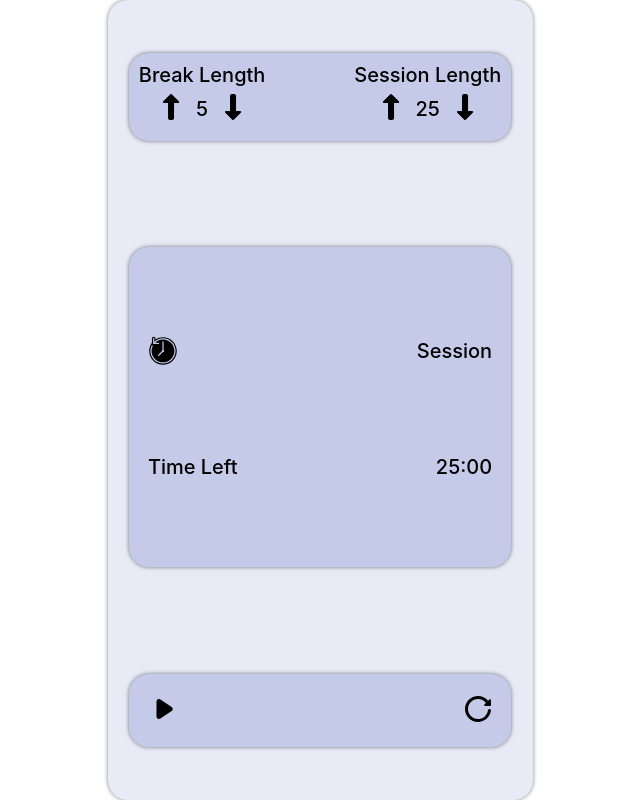
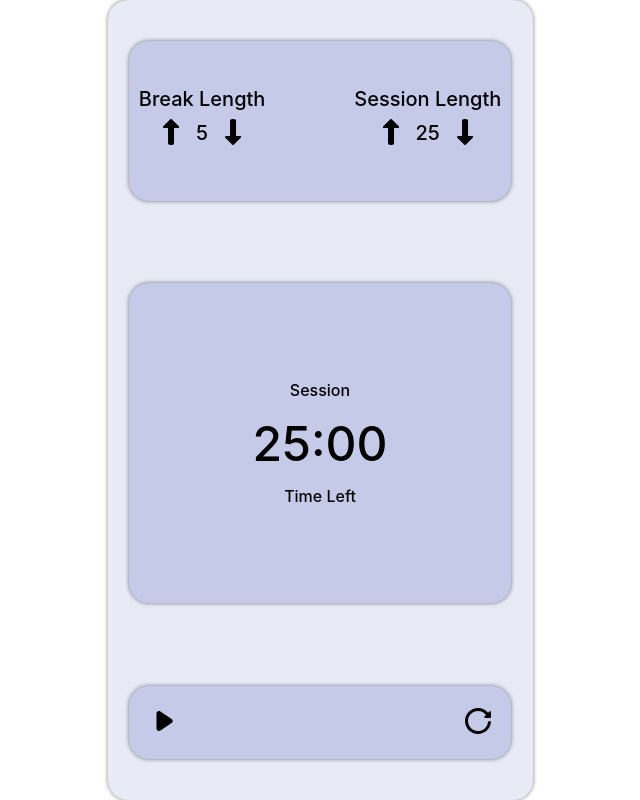
Before and after one commit to CodeEvolver/25plus5clock, a React (Create React App) app: page / in a window 1280 px wide. Shown: the whole page, without its empty margins (320-960 px from the left). Built offline with nearby package versions, Linux system fonts and the light colour scheme.

Commit message:
All requirements and func met, two tests failing.

```diff
--- a/src/App.css
+++ b/src/App.css
@@ -21,7 +21,7 @@ button {
 
 #setting {
   width: 90%;
-  height: auto;
+  height: 20%;
   display: flex;
   flex-direction: row;
   flex-wrap: wrap;
@@ -53,8 +53,6 @@ button {
 }
 #setting div div button {
   width: auto;
-  font-size: 20px;
-  font-weight: 500;
 }
 
 #counter {
@@ -63,21 +61,21 @@ button {
   align-items: center;
   width: 90%;
   height: 40%;
-  justify-content: space-evenly;
+  justify-content: space-around;
+  align-content: center;
   border-radius: 20px;
   background-color: #C5CAE9;
   box-shadow: 0px 0px 4px rgba(0, 0, 0, 0.5);
 }
-#counter div {
-  width: 90%;
-  display: flex;
-  flex-direction: row;
-  flex-wrap: wrap;
-  align-items: center;
-  justify-content: space-between;
+#counter p {
+  width: auto;
+  height: auto;
+  margin: 10% auto;
+  text-align: center;
+  font-weight: 500;
 }
-#counter div p {
-  font-size: 20px;
+#counter #time-left {
+  font-size: xxx-large;
   font-weight: 500;
 }
 
--- a/src/App.js
+++ b/src/App.js
@@ -72,7 +72,7 @@ function App() {
 
   //To restart the timer when countdow finishes
   const restart = useCallback(() => {
-    //dispatch actions that resets the session an break counts to the initial state
+    //dispatch actions that resets the session and break counts to the initial state
     dispatch({type:'SETSESSION', payload:sessionLength*60})
     dispatch({type:'SETBREAK', payload:breakLength*60})
   }, [dispatch,sessionLength, breakLength])
@@ -103,29 +103,43 @@ function App() {
 
     const updateSessionCount = () => {
       if(!isPaused) {
-        sessionDuration-=1;
+        console.log(sessionDuration, "before");
+        sessionDuration>0 && (sessionDuration-=1);
+        console.log(sessionDuration, "after");
         dispatch({
           type:'COUNTSESSION',
           payload:sessionDuration,
         })
-        if(sessionDuration <= 0){
+        console.log(sessionCount, "display")
+        /*if(sessionDuration === 0){
           clearInterval(interval);
-          setSessionRound((prevSessionRound) => prevSessionRound+1);
           beep();
+          //setSessionRound(sessionRound+1);
+        }*/
+        if(sessionCount === 0){
+          clearInterval(interval);
+          beep();
+          setSessionRound(sessionRound+1);
         }
       }
     }
     const updateBreakCount = () => {
       if(!isPaused) {
-        breakDuration-=1;
+        console.log(breakDuration, "before");
+        breakDuration>0 && (breakDuration-=1);
+        console.log(breakDuration, "after");
         dispatch({
           type:'COUNTBREAK',
           payload:breakDuration,
         })
-        if(breakDuration < 0){
+        console.log(breakCount, "display");
+        /*if(breakDuration === 0){
+          setBreakRound(breakRound+1);
+        }*/
+        if(breakCount===0) {
           clearInterval(interval);
-          setBreakRound((prevBreakRound) => prevBreakRound+1);
           beep();
+          setBreakRound(breakRound+1);
           restart();
         }
       }
@@ -183,12 +197,9 @@ function App() {
       </div>
       <div id='counter'>
         <div>
-          <img src={TimerIcon} alt='timer icon'/>
           <p id="timer-label">{inSession?"Session":"Break"}</p>
-        </div>
-        <div>
+          <p id="time-left">{inSession?timeDisplay(sessionCount): timeDisplay(breakCount)}</p>
           <p>Time Left</p>
-          <p id="time-left">{inSession?timeDisplay(sessionCount): timeDisplay(breakCount)}</p>
         </div>
         <audio ref={audioRef} id='beep' src={Beep}></audio>
       </div>
--- a/src/App.scss
+++ b/src/App.scss
@@ -2,6 +2,7 @@ $font: auto;
 $digit-size: 20px;
 $letter-size: 25px;
 $digit-weigth: 500;
+$letter-weight: 300;
 $primary-color: #E8EAF6;
 $secondary-color: #C5CAE9;
 $brand-color: #1A237E;
@@ -38,7 +39,7 @@ button {
 }
 #setting {
     width: 90%;
-    height: auto;
+    height: 20%;
     @include row;
     @include setrow;
     border-radius: 20px;
@@ -62,8 +63,6 @@ button {
             }
             button {
                 width: auto;
-                font-size: $digit-size;
-                font-weight: $digit-weigth;
             }
         }
     }
@@ -72,20 +71,22 @@ button {
     @include col;
     width: 90%;
     height: 40%;
-    justify-content: space-evenly;
+    justify-content: space-around;
+    align-content: center;
+    //align-content: space-between;
     border-radius: 20px;
     background-color: $secondary-color;
     box-shadow: 0px 0px 4px rgba(0,0,0,0.5);
-
-    div {
-        width: 90%;
-        @include row;
-        @include setrow;
-
-        p {
-            font-size: $digit-size;
-            font-weight: $digit-weigth;
-        }
+    p {
+        width: auto;
+        height: auto;
+        margin: 10% auto;
+        text-align: center;
+        font-weight: $digit-weigth;
+    }
+    #time-left {
+        font-size: xxx-large;
+        font-weight: $digit-weigth;
     }
 }
 #control {
```
Also changed, not shown: 1 other file (tests, documents, lock files or other folders).
